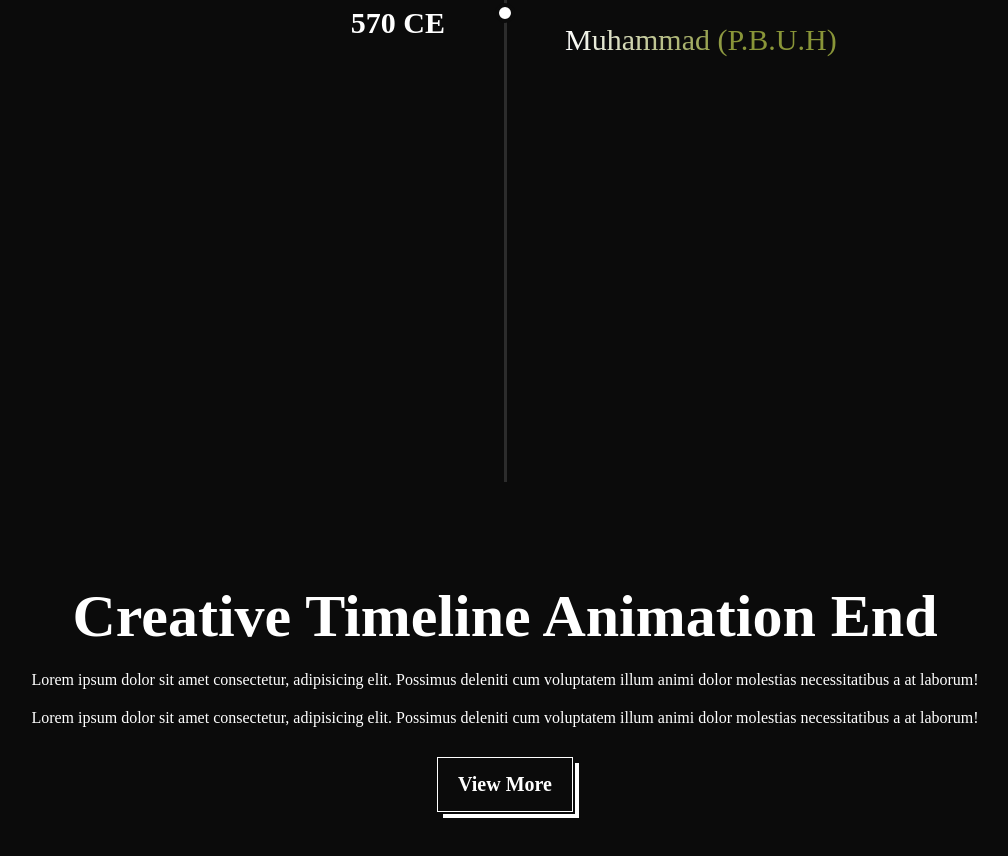
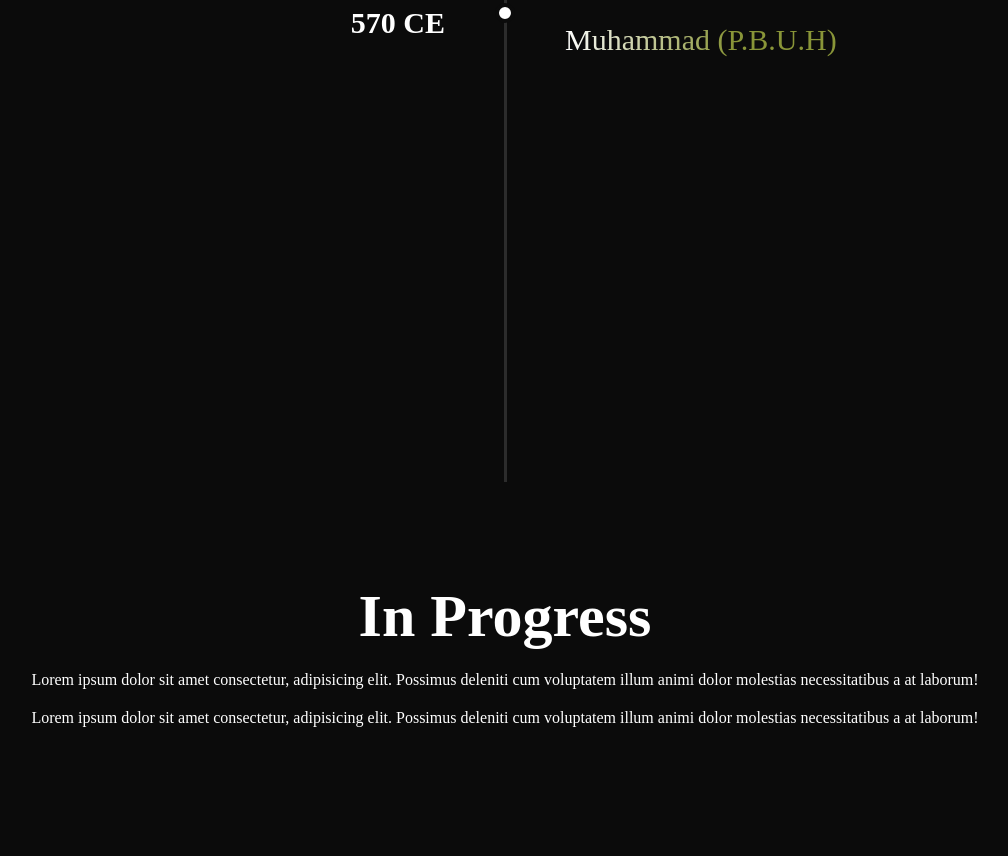
Before and after one commit to syedehsanuddin/Abrahamic-religions-timeline, a plain HTML site: page index.html in a window 1280 px wide. Shown: the part 4922-5778 px from the top of the page, without its empty margins (135-1143 px from the left). Drawn offline with Linux system fonts and the light colour scheme; a web font is replaced by a local one.

Commit message:
In progress Update

```diff
--- a/index.html
+++ b/index.html
@@ -788,12 +788,12 @@
     <footer class="footer">
         <div class="container">
             <div class="col">
-                <h1 class="footer__title">Creative Timeline Animation End</h1>
+                <h1 class="footer__title">In Progress</h1>
                 <p class="footer__text">Lorem ipsum dolor sit amet consectetur, adipisicing elit. Possimus deleniti cum
                     voluptatem illum animi dolor molestias necessitatibus a at laborum!</p>
                 <p class="footer__text">Lorem ipsum dolor sit amet consectetur, adipisicing elit. Possimus deleniti cum
                     voluptatem illum animi dolor molestias necessitatibus a at laborum!</p>
-                <a href="https://codepen.io/DeveloperZahid" target="_blank" class="primary-btn">View More</a>
+                <!-- <a href="https://codepen.io/DeveloperZahid" target="_blank" class="primary-btn">View More</a> -->
             </div>
         </div>
     </footer>
```
